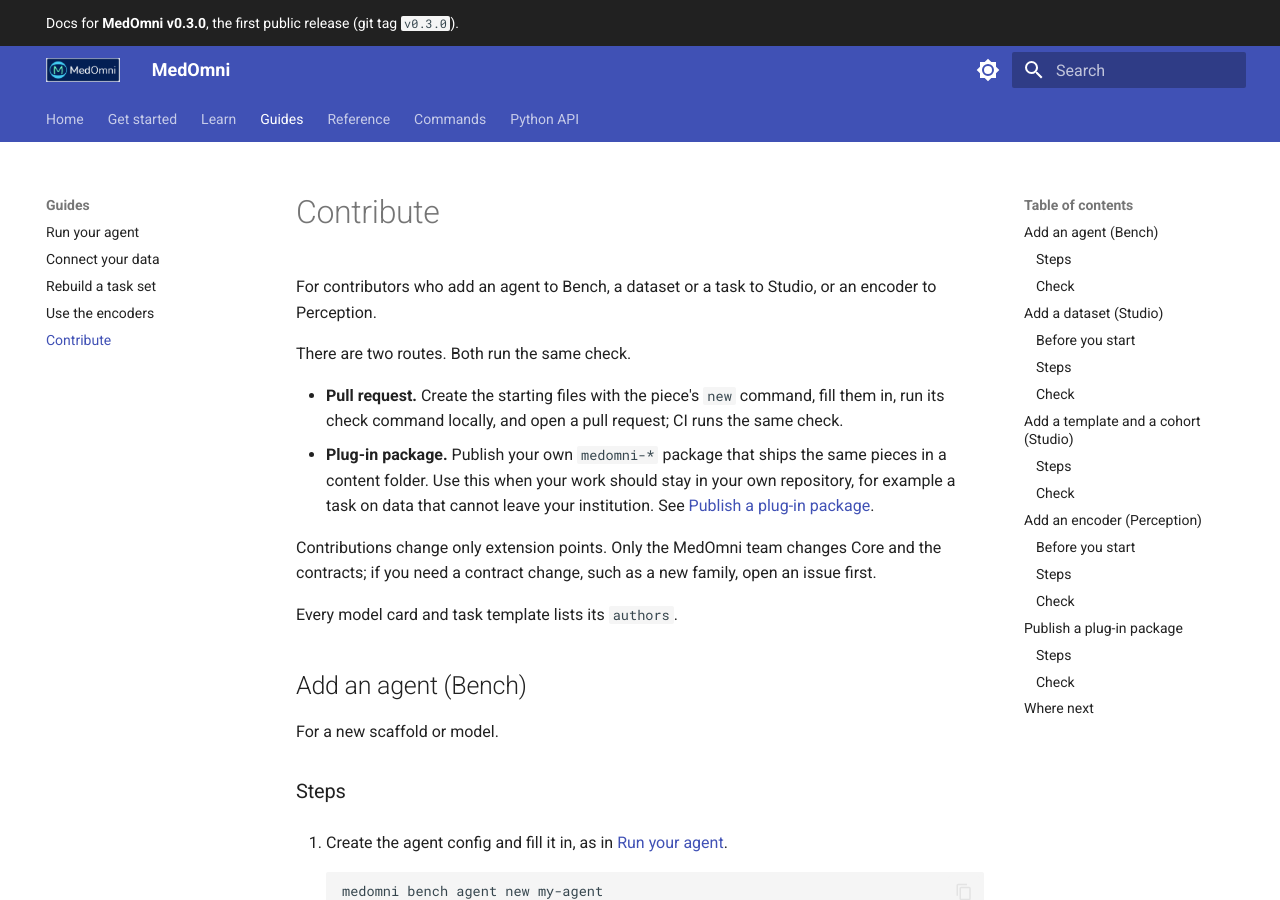
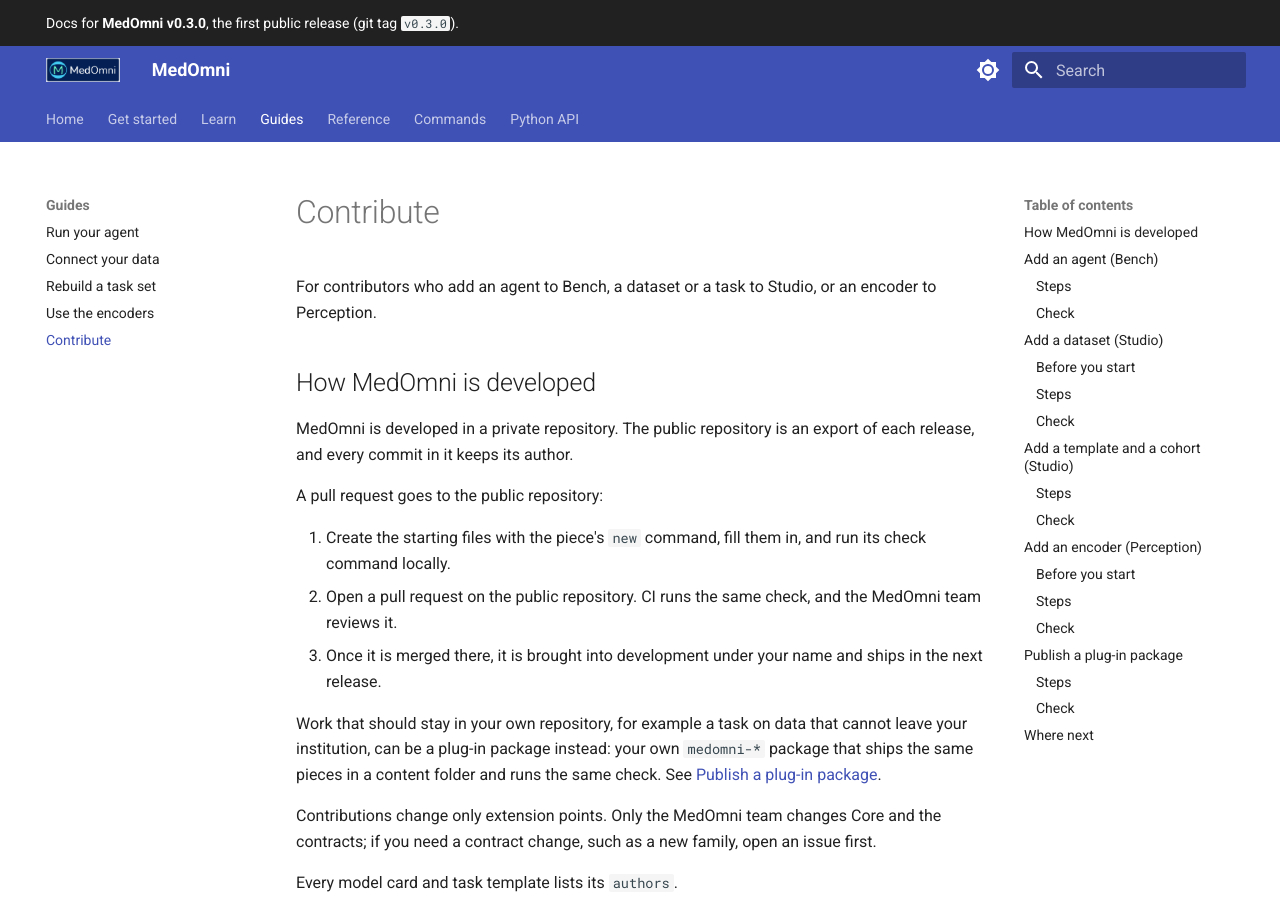
Before and after one commit to medomni/MedOmni, an MkDocs documentation site: the page built from docs/guides/contribute.md, in a window 1280 px wide and 900 px high. Built offline with MkDocs 1.6.1 and Material for MkDocs 9.7.7, drawn with Linux system fonts in a browser that asks for light colours; the version menu is left out.

Commit message:
docs: state how MedOmni is developed (CONTRIBUTING, contribute guide, README, home page)
MedOmni is developed in a private repository; the public repository is an export of each release with every commit's author kept; pull requests are reviewed and merged on the public repository, brought into development under their author's name, and ship in the next release (preview v45).

Co-Authored-By: Claude Opus 5.5 <noreply@anthropic.com>
Private-Commit: 653828d0b2d8815a6dbb7942a74a6a52eaca31b7

```diff
--- a/docs/guides/contribute.md
+++ b/docs/guides/contribute.md
@@ -2,10 +2,17 @@
 
 For contributors who add an agent to Bench, a dataset or a task to Studio, or an encoder to Perception.
 
-There are two routes. Both run the same check.
+## How MedOmni is developed
 
-- **Pull request.** Create the starting files with the piece's `new` command, fill them in, run its check command locally, and open a pull request; CI runs the same check.
-- **Plug-in package.** Publish your own `medomni-*` package that ships the same pieces in a content folder. Use this when your work should stay in your own repository, for example a task on data that cannot leave your institution. See [Publish a plug-in package](#publish-a-plug-in-package).
+MedOmni is developed in a private repository. The public repository is an export of each release, and every commit in it keeps its author.
+
+A pull request goes to the public repository:
+
+1. Create the starting files with the piece's `new` command, fill them in, and run its check command locally.
+2. Open a pull request on the public repository. CI runs the same check, and the MedOmni team reviews it.
+3. Once it is merged there, it is brought into development under your name and ships in the next release.
+
+Work that should stay in your own repository, for example a task on data that cannot leave your institution, can be a plug-in package instead: your own `medomni-*` package that ships the same pieces in a content folder and runs the same check. See [Publish a plug-in package](#publish-a-plug-in-package).
 
 Contributions change only extension points. Only the MedOmni team changes Core and the contracts; if you need a contract change, such as a new family, open an issue first.
 
```
Also changed, not shown: CONTRIBUTING.md (added, +13 -0 lines), README.md (+2 -0 lines), docs/index.md (+2 -0 lines).
